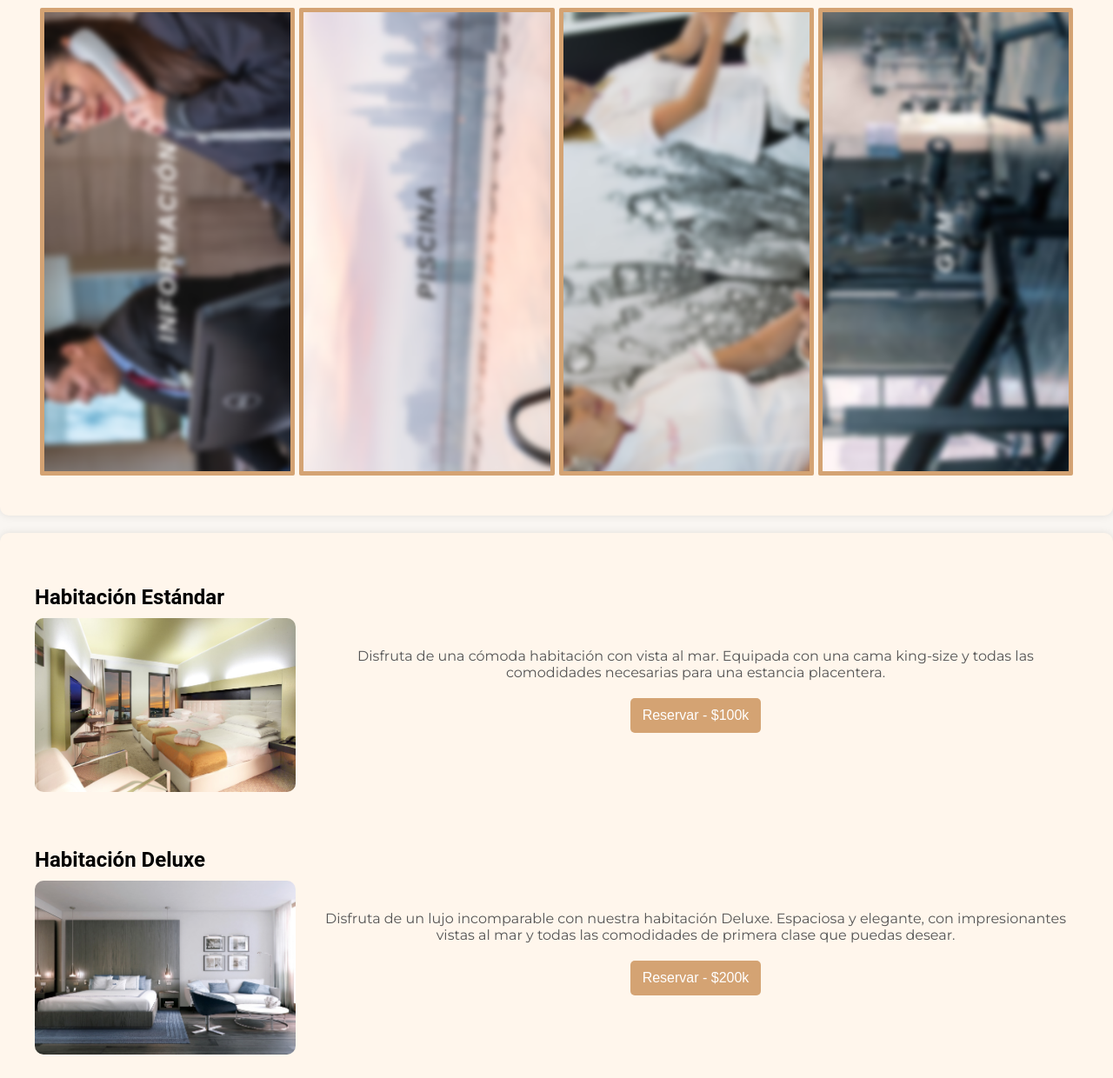
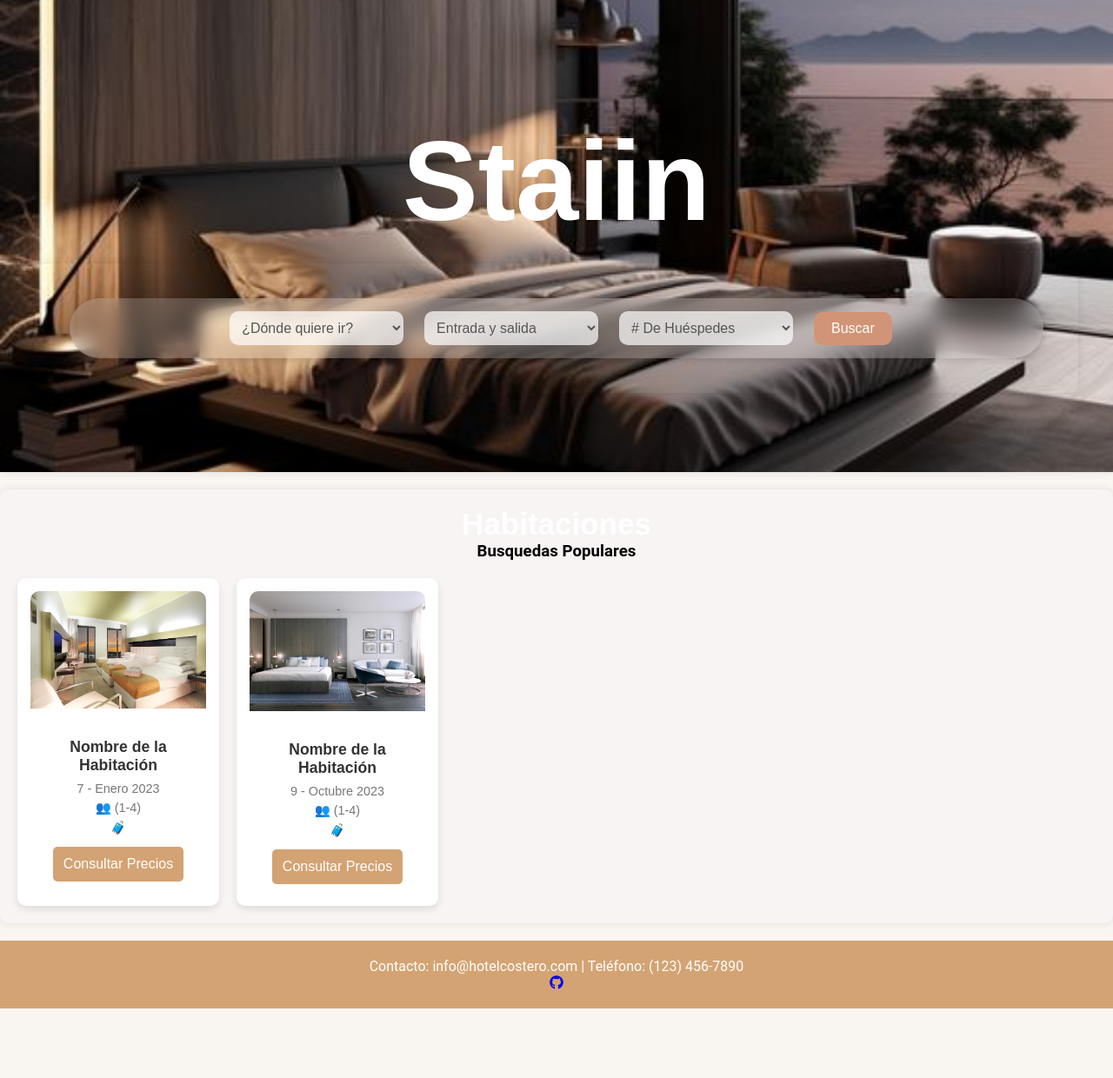
Before and after one commit to proyecto-a-w-54/hotel, a website: page src/public/index.html in a window 1280 px wide. Shown: the part 127-1367 px from the top of the page at 87% size. After the commit the page ends 1287 px from the top, so only its background shows below. Drawn offline with Linux system fonts and the light colour scheme; a web font is replaced by a local one.

Commit message:
primer cambios visuales

```diff
--- a/src/public/index.html
+++ b/src/public/index.html
@@ -3,9 +3,9 @@
 <head>
     <meta charset="UTF-8">
     <meta name="viewport" content="width=device-width, initial-scale=1.0">
-    <title>Hotel Costero - Reservas en línea</title>
+    <title>Stainn</title>
     <link rel="stylesheet" href="style.css">
-    <link rel="stylesheet" href="https://fonts.googleapis.com/css2?family=Montserrat">
+    <link href="https://fonts.googleapis.com/css2?family=MuseoModerno:wght@400;500;700&display=swap" rel="stylesheet">
     <link rel="icon" type="image/png" href="imagenes/logo.png">
     <script defer src="script.js"></script>
     <link rel="stylesheet" href="https://cdnjs.cloudflare.com/ajax/libs/font-awesome/5.15.4/css/all.min.css">
@@ -15,7 +15,7 @@
         <nav>
             <div class="logo-container">
                 <div class="logo" style="background-image: url(imagenes/logo.png);"></div>
-                <h1>Hotel Costero</h1>
+                <h1>Staiin</h1>
             </div>
             <ul>
                 <li id="loginNavItem"><a href="#" onclick="openLoginModal()">Iniciar sesión</a></li>
@@ -32,56 +32,80 @@
     <main>
     <!-- Sección de Información General -->
 <section id="informacion">
-            <div class=" ">
-                <div class="informacion-texto">
-                    <div class="card">
-                        <p><span id="info-general">Información</span></p>
-                        <p><span id="info-piscina">Piscina</span></p>
-                        <p><span id="info-spa">Spa</span></p>
-                        <p><span id="info-atencion">Gym</span></p>
+    <div id="contenido-principal">
+        <!-- Imagen y Título -->
+        <div id="imagen-menu">
+            <h2>Staiin</h2>
         </div>
+
+        <!-- Buscador -->
+        <section id="buscador-seccion">
+            <div id="buscador">
+                <form>
+                    <!-- Primer campo de búsqueda: Lugar -->
+                    <select name="destino">
+                        <option value="" disabled selected>¿Dónde quiere ir?</option>
+                        <!-- Opciones adicionales -->
+                    </select>
+
+                    <!-- Segundo campo de búsqueda: Entrada y salida -->
+                    <select name="fechas">
+                        <option value="" disabled selected>Entrada y salida</option>
+                        <!-- Opciones adicionales -->
+                    </select>
+
+                    <!-- Tercer campo de búsqueda: Número de huéspedes -->
+                    <select name="huespedes">
+                        <option value="" disabled selected># De Huéspedes</option>
+                        <!-- Opciones adicionales -->
+                    </select>
+
+                    <!-- Botón de búsqueda -->
+                    <button type="submit">Buscar</button>
+                </form>
             </div>
+        </section>
     </div>
 </section>
 
 
-
  <!-- Sección de Habitaciones -->
 <section id="habitaciones">
+    <h1>Habitaciones</h1>
+    <h3>Busquedas Populares</h3>
+    <div class="habitaciones-grid">
         <!-- Habitación Estándar -->
-    <div class="habitacion-container">
+        <div class="habitacion-card">
             <div class="habitacion-imagen-container">
-            <h2 class="habitacion-titulo">Habitación Estándar</h2>
                 <img class="habitacion-imagen" src="imagenes/habitacion1.jpeg" alt="Habitación Estándar">
             </div>
             <div class="habitacion-info">
-            <p class="habitacion-descripcion">Disfruta de una cómoda habitación con vista al mar. Equipada con una cama king-size y todas las comodidades necesarias para una estancia placentera.</p>
-            <button class="habitacion-btn" onclick="openReservaModal(precioEstándar, 'imagenes/habitacion1.jpeg', 'Estándar', userID)">Reservar - $100k</button>
+                <h4>Nombre de la Habitación</h4>
+                <p>7 - Enero 2023</p>
+                <p><span class="icono-personas">👥</span> (1-4)</p>
+                <p><span class="icono-equipaje">🧳</span></p>
+                <button class="habitacion-btn">Consultar Precios</button>
             </div>
         </div>
-    <!-- Habitación Deluxe -->
-    <div class="habitacion-container">
+
+        <!-- Repetir estructura para otras habitaciones -->
+        <div class="habitacion-card">
             <div class="habitacion-imagen-container">
-            <h2 class="habitacion-titulo">Habitación Deluxe</h2>
                 <img class="habitacion-imagen" src="imagenes/habitacion2.jpeg" alt="Habitación Deluxe">
             </div>
             <div class="habitacion-info">
-            <p class="habitacion-descripcion">Disfruta de un lujo incomparable con nuestra habitación Deluxe. Espaciosa y elegante, con impresionantes vistas al mar y todas las comodidades de primera clase que puedas desear.</p>
-            <button class="habitacion-btn" onclick="openReservaModal(precioDeluxe, 'imagenes/habitacion2.jpeg', 'Deluxe', userID)">Reservar - $200k</button>
+                <h4>Nombre de la Habitación</h4>
+                <p>9 - Octubre 2023</p>
+                <p><span class="icono-personas">👥</span> (1-4)</p>
+                <p><span class="icono-equipaje">🧳</span></p>
+                <button class="habitacion-btn">Consultar Precios</button>
             </div>
         </div>
-    <!-- Habitación Viajero -->
-    <div class="habitacion-container">
-        <div class="habitacion-imagen-container">
-            <h2 class="habitacion-titulo">Habitación Viajero</h2>
-            <img class="habitacion-imagen" src="imagenes/habitacion3.jpg" alt="Habitación Viajero">
-        </div>
-        <div class="habitacion-info">
-            <p class="habitacion-descripcion">Perfecta para el viajero aventurero que busca comodidad y funcionalidad a un precio asequible. Con una decoración moderna y todas las comodidades básicas para una estancia confortable.</p>
-            <button class="habitacion-btn" onclick="openReservaModal(precioViajero, 'imagenes/habitacion3.jpg', 'Viajero', userID)">Reservar - $150k</button>
-        </div>
+
+        <!-- Más habitaciones aquí -->
     </div>
 </section>
+
 
 
         <!-- Modal para inicio de sesión -->
--- a/src/public/style.css
+++ b/src/public/style.css
@@ -226,8 +226,76 @@ footer {
 .custom-button:hover {
     background-color: #d0be91; /* Cambio de color al pasar el cursor */
 }
+#informacion {
+    width: auto;
+    height: 600px;
+    border-radius: 0%;
+    background-image: url(imagenes/STAIIN.jpg);
+    background-size: cover; /* Cambiado a 'cover' para que la imagen ocupe todo el espacio */
+    background-position: center; /* Centra la imagen */
+    background-repeat: no-repeat;
+    margin-top: 0; /* Elimina el margen superior */
+}
+h1 {
+    font-family: 'MuseoModerno', sans-serif; /* Aplicar la fuente MuseoModerno */
+
+}
 
 
+#imagen-menu{
+    h2 {
+        font-family: 'MuseoModerno', sans-serif; /* Aplicar la fuente MuseoModerno */
+        text-align: center; /* Centra el texto horizontalmente */
+        font-size: 130px; /* Tamaño de la fuente, ajustable */
+        color: #ffffff; /* Cambia el color si es necesario */
+        margin: 0; /* Ajusta los márgenes si es necesario */
+        padding-top: 150px; /* Si quieres dar espacio hacia arriba */
+    }
+
+}
+
+/* Estilos para el buscador */
+#buscador {
+    display: flex;
+    justify-content: center; /* Centra los elementos horizontalmente */
+    align-items: center; /* Centra los elementos verticalmente */
+    background-color: rgba(255, 255, 255, 0.2); /* Fondo semitransparente */
+    padding: 15px 30px;
+    border-radius: 50px; /* Bordes redondeados */
+    backdrop-filter: blur(10px); /* Efecto difuminado */
+    box-shadow: 0 4px 6px rgba(0, 0, 0, 0.1); /* Sombra sutil */
+}
+#buscador-seccion{
+    background-color: transparent;
+}
+/* Estilos para los selectores */
+#buscador select {
+    margin: 0 10px; /* Espacio entre los selectores */
+    padding: 10px;
+    border: none;
+    border-radius: 10px;
+    background-color: rgba(255, 255, 255, 0.7); /* Fondo claro */
+    font-size: 1em;
+    color: #555;
+    width: 200px; /* Ancho de los selectores */
+}
+
+/* Estilos para el botón */
+#buscador button {
+    margin-left: 10px;
+    padding: 10px 20px;
+    background-color: #D29477; /* Color del botón */
+    color: white;
+    border: none;
+    border-radius: 10px;
+    font-size: 1em;
+    cursor: pointer;
+}
+
+/* Efecto hover en el botón */
+#buscador button:hover {
+    background-color: #C37A5D; /* Color del botón al hacer hover */
+}
 
 /* Estilos para el modal de registro */
 #registerModal .modal-content {
@@ -272,153 +340,73 @@ footer {
 #registerModal input[type="submit"]:hover {
     background-color: #d0be91; /* Cambio de color al pasar el cursor */
 }
-/*carta para presentacion de hotel*/
 
-.card {
-    width: 100%;
-    height: 550px;
-    border-radius: 4px;
-    display: flex   ;
-    gap: 5px;
-    padding:.4em;
+/* Estilos generales de la sección de habitaciones */
+#habitaciones {
+    padding: 20px;
+    text-align: center;
+    background-color: #f8f4f4; /* Fondo claro */
 }
 
-.card p {
-    font-size: 28px; /* Aumentar el tamaño de fuente */
-    color: #333333; /* Cambiar el color de fuente */
-    font-style: italic; /* Ajustar el estilo de fuente */
-    font-weight: bold; /* Cambiar el peso de fuente */
-    height: 100%;
-    flex: 1;
-    overflow: hidden;
-    cursor: pointer;
-    border-radius: 2px;
-    transition: all.5s;
-    border: 5px solid #d4a373;
-    display: flex;
-    justify-content: center;
-    align-items: center;
-
+.habitaciones-grid {
+    display: grid;
+    grid-template-columns: repeat(auto-fill, minmax(200px, 1fr)); /* Grilla adaptable */
+    gap: 20px;
+    margin-top: 20px;
 }
 
-.card p:hover {
-    flex: 4;
-}
-
-.card p span {
-    color: #333333;
-    font-size: 18px;
-    min-width: 14em;
-    padding:.5em;
-    text-align: center;
-    transform: rotate(-90deg);
-    transition: all.5s;
-    text-transform: uppercase;
-    letter-spacing:.1em;
-    filter: blur(3px);
-    transition: all.5s;
-    position: relative;
-}
-
-.card p:hover span {
-    filter: none;
-    transform: rotate(0);
-    z-index: 1;
-}
-
-.card #info-piscina {
-    background-image: url('imagenes/pscina.jpg');
-    background-size: cover;
-    padding: 280px;
-    color: #333333; /* Color de texto blanco */
-    font-family: Arial, sans-serif; /* Tipo de letra Arial o sans-serif */
-    font-size: 28px; /* Tamaño de texto de 24px */
-    box-sizing: content-box;
-}
-
-.card #info-general {
-    background-image: url('imagenes/recepcion.jpg');
-    background-size: cover;
-    padding: 280px;
-    color: #ffffff ; /* Color de texto oscuro */
-    font-family: Arial, sans-serif;/* Tipo de letra Arial o sans-serif */
-    font-size: 28px; /* Tamaño de texto de 24px */
-    box-sizing: content-box;
-}
-
-.card #info-spa {
-    background-image: url('imagenes/spa.jpg');
-    background-size: cover;
-    padding: 280px;
-    color: #333333; /* Color de texto blanco */
-    font-family: Arial, sans-serif; /* Tipo de letra Arial o sans-serif */
-    font-size: 28px; /* Tamaño de texto de 24px */
-    box-sizing: content-box;
-}
-
-.card #info-atencion {
-    background-image: url('imagenes/gym.jpg');
-    background-size: cover;
-    padding: 280px;
-    color: #ffffff; /* Color de texto oscuro */
-    font-family: Arial, sans-serif; /* Tipo de letra Arial o sans-serif */
-    font-size: 28px; /* Tamaño de texto de 24px */
-    box-sizing: content-box;
-}
-
-
-
-
-
-/* Estilos para las habitaciones */
-.habitacion-container {
-    display: flex;
-    justify-content: space-between;
-    align-items: center;
-    margin-bottom: 20px;
+.habitacion-card {
+    background-color: #fff; /* Fondo blanco para cada tarjeta */
+    border-radius: 10px;
+    box-shadow: 0 4px 8px rgba(0, 0, 0, 0.1);
+    padding: 15px;
+    text-align: left;
 }
 
 .habitacion-imagen-container {
-    flex-shrink: 0; /* Evita que la imagen se encoja */
-    margin-right: 20px;
+    text-align: center;
 }
 
 .habitacion-imagen {
-    width: 300px;
-    height: 200px;
-    border-radius: 10px;
+    width: 100%;
+    height: auto;
+    border-radius: 10px 10px 0 0; /* Redondeo en la parte superior */
 }
 
 .habitacion-info {
-    flex-grow: 1;
+    padding: 10px 0;
 }
 
-.habitacion-titulo {
-    font-size: 24px;
-    margin-bottom: 10px;
+.habitacion-info h4 {
+    font-size: 1.1em;
+    color: #333;
+    margin-bottom: 5px;
 }
 
-.habitacion-descripcion {
-    font-size: 16px;
-    color: #555;
-    margin-bottom: 20px;
+.habitacion-info p {
+    margin: 3px 0;
+    font-size: 0.9em;
+    color: #777;
 }
 
 .habitacion-btn {
-    width: 110px;
-    height: 40px;
-    background-color: #d4a373;
-    color: #fff;
+    display: block;
+    width: 100%;
+    padding: 10px;
+    background-color: #D29477; /* Color del botón */
+    color: white;
     border: none;
     border-radius: 5px;
+    font-size: 1em;
     cursor: pointer;
-    font-size: 16px;
-    transition: background-color 0.3s ease;
+    text-align: center;
+    margin-top: 10px;
 }
 
 .habitacion-btn:hover {
-    background-color: #b07e4a;
+    background-color: #C37A5D; /* Cambia color al hacer hover */
 }
+
 
 /* Estilos para el modal de reserva */
 
```
Also changed, not shown: src/public/imagenes/STAIIN.jpg (added). Lines whose indentation alone changed are shown as unchanged.
